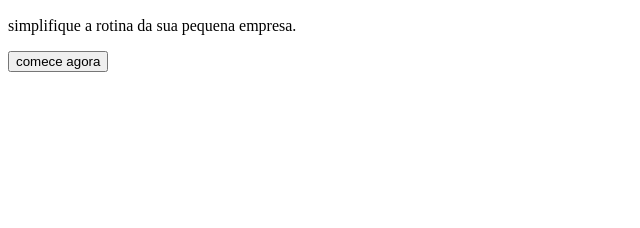
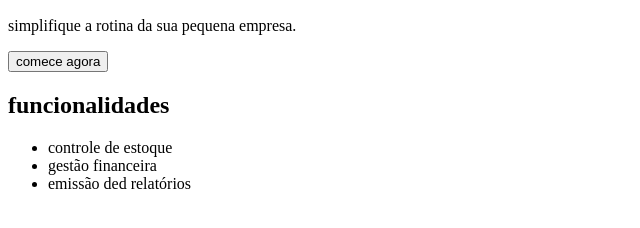
Before and after one commit to felipebsouza7-cloud/devsolutions, a plain HTML site: page index.html in a window 1280 px wide. Shown: the part 50-278 px from the top of the page, without its empty margins (0-640 px from the left). Drawn offline with Linux system fonts and the light colour scheme.

Commit message:
Update index.html

```diff
--- a/index.html
+++ b/index.html
@@ -11,5 +11,14 @@
     <p>simplifique a rotina da sua pequena empresa.</p>
     <button>comece agora</button>
     </section>
+    <section class="funcionalidades">
+        <h2>funcionalidades</h2>
+        <ul>
+            <li>controle de estoque</li>
+            <li>gestão financeira</li>
+            <li>emissão ded relatórios</li>
+        </ul>
+    </section>
+
 </body>
 </html>
```
